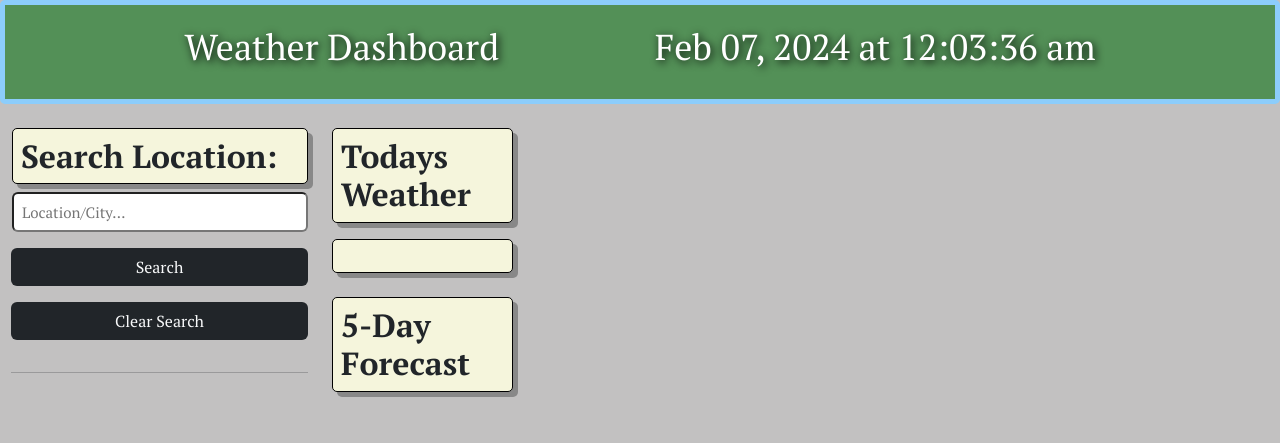
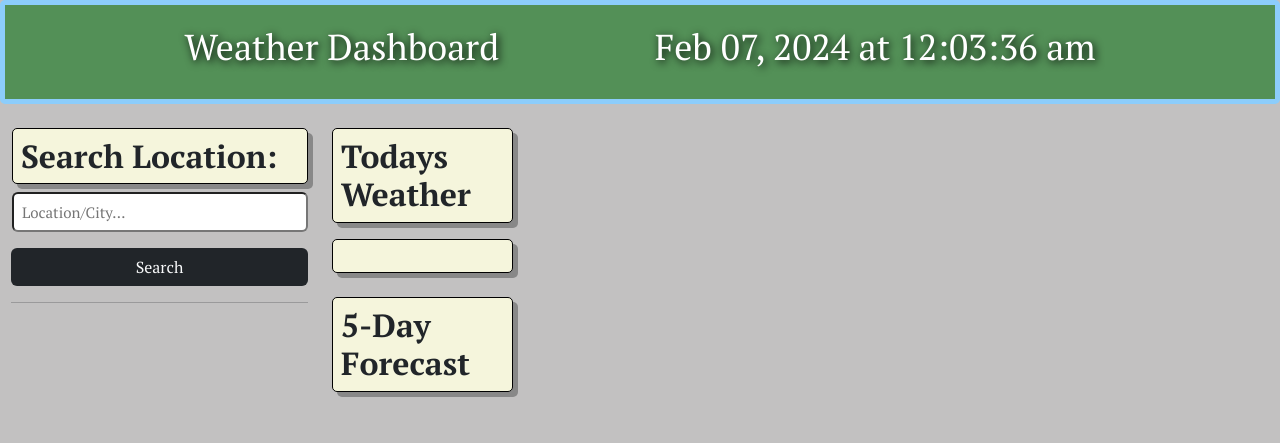
Before and after one commit to NPetkas/weather-dashboard, a plain HTML site: page index.html in a window 1280 px wide. Drawn offline with nearby package versions, Linux system fonts and the light colour scheme; a web font is replaced by a local one.

Commit message:
html update

```diff
--- a/assets/js/script.js
+++ b/assets/js/script.js
@@ -120,20 +120,4 @@ $(document).ready(function () {
         displayWeather()
 
     })
-
-    // Clear search button w/ bootstrap properties
-        var clearSearch = $("<div>");
-        var deleteBtn = $("<button>");
-        clearSearch.addClass("clearSearch mt-3");
-        deleteBtn.addClass("btn w-100 btn bg-dark text-light mb-3 delete");
-        deleteBtn.attr("id", "delete")
-        deleteBtn.text("Clear Search");
-        clearSearch.append(deleteBtn);
-        clearSearch.insertBefore(".hr");
-
-
-    // Delete search history event listener
-    $(".delete").on("click", function (e) {
-        localStorage.clear();
-    });
 });
--- a/index.html
+++ b/index.html
@@ -43,8 +43,8 @@
                 </form>
               </div>
 
-<!-- Search and city button section -->
-            <div class="clearSearch mt-3">
+<!-- Search city button section -->
+            <div class="search mt-3">
             <div class="list-group" id="cities"></div>
             </div>
           </div>
```
